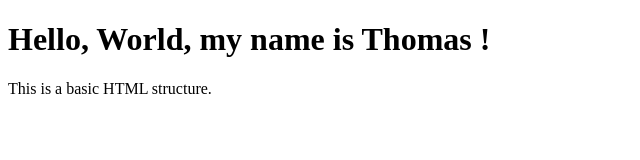
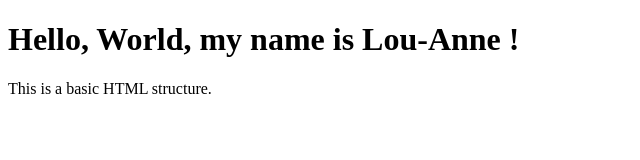
Before and after one commit to lfortier-collab/Github_first_step, a plain HTML site: page index.html in a window 1280 px wide. Shown: the whole page, without its empty margins (0-640 px from the left). Drawn offline with Linux system fonts and the light colour scheme.

Commit message:
Update:  added name to index.html

```diff
--- a/index.html
+++ b/index.html
@@ -8,7 +8,7 @@
 </head>
 
 <body>
-    <h1>Hello, World, my name is Thomas !</h1>
+    <h1>Hello, World, my name is Lou-Anne !</h1>
     <p>This is a basic HTML structure.</p>
 </body>
 
```
Also changed, not shown: 1 other file.
